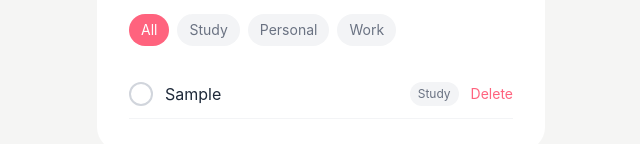
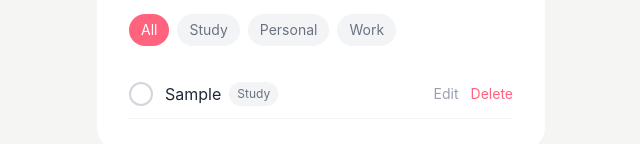
Before and after one commit to yealee711-alt/Tave_web_study, a React (Vite) app in the folder todo/: page / in a window 1280 px wide. Both pictures are taken after typing "Sample" into the empty fields and a click on the button "Add". Shown: the part 222-366 px from the top of the page, without its empty margins (319-959 px from the left). Built offline with nearby package versions, Linux system fonts and the light colour scheme.

Commit message:
FEAT: Todo 수정 기능 추가

```diff
--- a/todo/src/App.tsx
+++ b/todo/src/App.tsx
@@ -33,6 +33,13 @@ function App() {
       tasks.filter((task)=>task.id !== id)
     )
   }
+  function updateTask(id: number, newText: string){
+    setTasks((prevTasks) =>
+      prevTasks.map((task) =>
+        task.id === id
+          ? { ...task, text: newText}
+          : task))
+  }
 
   const filteredTasks =
     selectedCategory === 'All'
@@ -54,6 +61,7 @@ function App() {
           tasks={filteredTasks}
           onToggle={toggleTask}
           onDelete={deleteTask}
+          onUpdate={updateTask}
         />
       </div>
     </main>
--- a/todo/src/components/TaskItem.tsx
+++ b/todo/src/components/TaskItem.tsx
@@ -1,45 +1,100 @@
-import type {Task} from '../types'
-import Button from './Button'
+import type { Task } from "../types";
+import Button from "./Button";
+import { useState } from "react";
 
 type TaskItemProps = {
-  task: Task
-  onToggle: (id: number) => void
-  onDelete: (id: number) => void
+  task: Task;
+  onToggle: (id: number) => void;
+  onDelete: (id: number) => void;
+  onUpdate: (id: number, newText: string) => void;
+};
+
+function TaskItem({ task, onToggle, onDelete, onUpdate }: TaskItemProps) {
+  const [isEditing, setIsEditing] = useState(false);
+  const [editText, setEditText] = useState(task.text);
+  function handleSave() {
+    if (editText.trim() === "") return;
+
+    onUpdate(task.id, editText.trim());
+    setIsEditing(false);
   }
 
-function TaskItem({task, onToggle, onDelete}: TaskItemProps){
-  return(
+  function handleCancel() {
+    setEditText(task.text);
+    setIsEditing(false);
+  }
+
+  return (
     <li className="flex items-center gap-3 border-b border-gray-100 py-3">
       <input
         className="h-6 w-6 shrink-0 cursor-pointer appearance-none rounded-full border-2 border-gray-300 transition-colors checked:border-rose-400 checked:bg-rose-400"
         type="checkbox"
         checked={task.completed}
-        onChange={()=>{
-          onToggle(task.id)
+        onChange={() => {
+          onToggle(task.id);
         }}
       />
+      <div className="flex flex-1 items-center gap-2">
+        {isEditing ? (
+          <input
+            value={editText}
+            onChange={(event) => setEditText(event.target.value)}
+            className="flex-1 rounded-lg border border-gray-200 px-2 py-1 outline-none focus:border-rose-300"
+          />
+        ) : (
           <span
-        className={`flex-1 ${
-          task.completed
-          ? 'text-gray-400 line-through'
-          : 'text-gray-800'
-          }`}
+            className={
+              task.completed ? "text-gray-400 line-through" : "text-gray-800"
+            }
           >
             {task.text}
           </span>
+        )}
 
         <span className="rounded-full bg-gray-100 px-2 py-1 text-xs text-gray-500">
           {task.category}
         </span>
+      </div>
+
+      {isEditing ? (
+        <>
+          <button
+            type="button"
+            className="text-sm text-rose-400 hover:text-rose-500"
+            onClick={handleSave}
+          >
+            Save
+          </button>
+
+          <button
+            type="button"
+            className="text-sm text-gray-400 hover:text-gray-600"
+            onClick={handleCancel}
+          >
+            Cancel
+          </button>
+        </>
+      ) : (
+        <>
+          <button
+            type="button"
+            className="text-sm text-gray-400 hover:text-gray-600"
+            onClick={() => setIsEditing(true)}
+          >
+            Edit
+          </button>
 
           <Button
             text="Delete"
             variant="delete"
-        onClick={()=>{
-          onDelete(task.id)
-        }}/>
+            onClick={() => {
+              onDelete(task.id);
+            }}
+          />
+        </>
+      )}
     </li>
-  )
+  );
 }
 
-export default TaskItem
+export default TaskItem;
--- a/todo/src/components/TaskList.tsx
+++ b/todo/src/components/TaskList.tsx
@@ -5,9 +5,10 @@ type TaskListProps = {
   tasks: Task[]
   onToggle: (id: number) => void
   onDelete: (id: number) => void
+  onUpdate: (id: number, newText: string) => void
 }
 
-function TaskList({tasks, onToggle, onDelete}: TaskListProps){
+function TaskList({tasks, onToggle, onDelete,onUpdate}: TaskListProps){
   if (tasks.length === 0) {
   return (
     <p className="py-6 text-center text-sm text-stone-400">
@@ -23,6 +24,7 @@ function TaskList({tasks, onToggle, onDelete}: TaskListProps){
           task={task}
           onToggle={onToggle}
           onDelete={onDelete}
+          onUpdate={onUpdate}
         />
       ))}
     </ul>
```
Also changed, not shown: 1 other file (tests, documents, lock files or other folders). Lines whose indentation alone changed are shown as unchanged.
